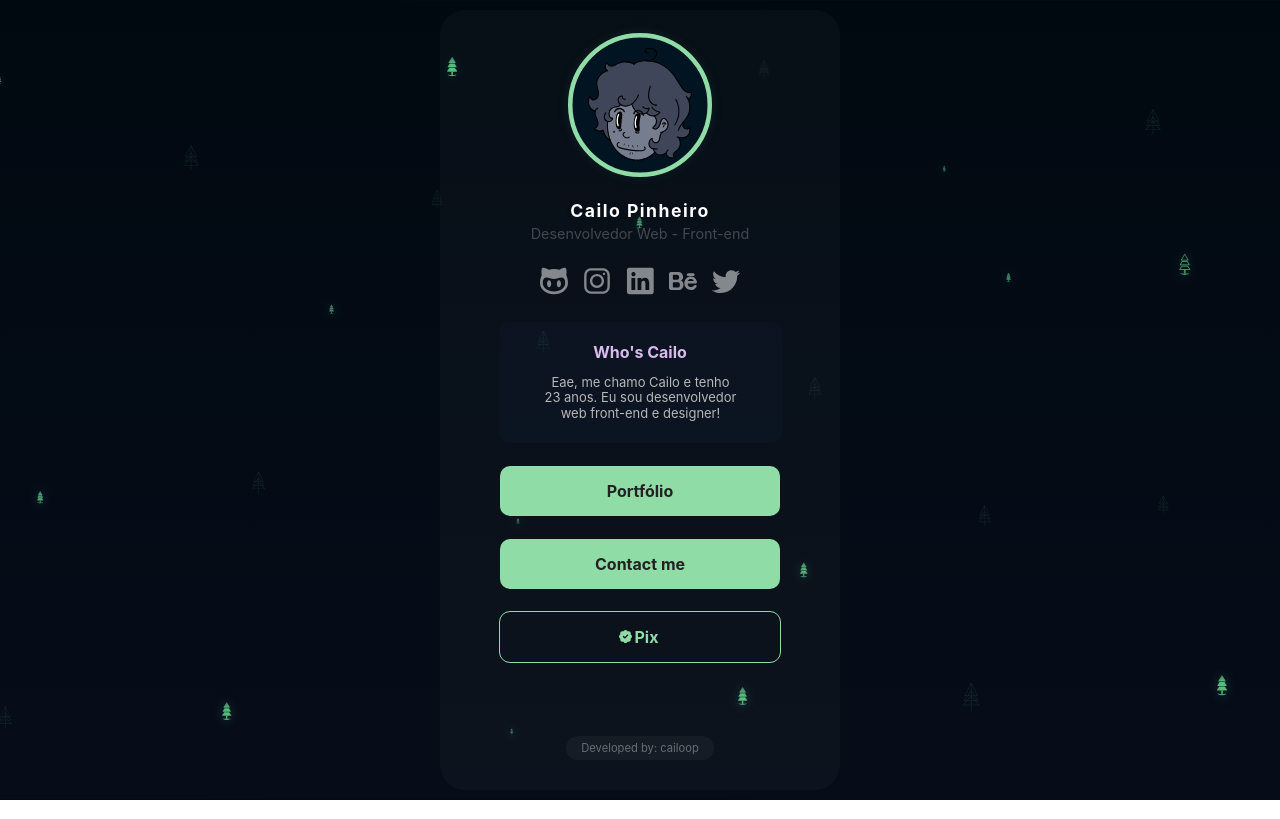
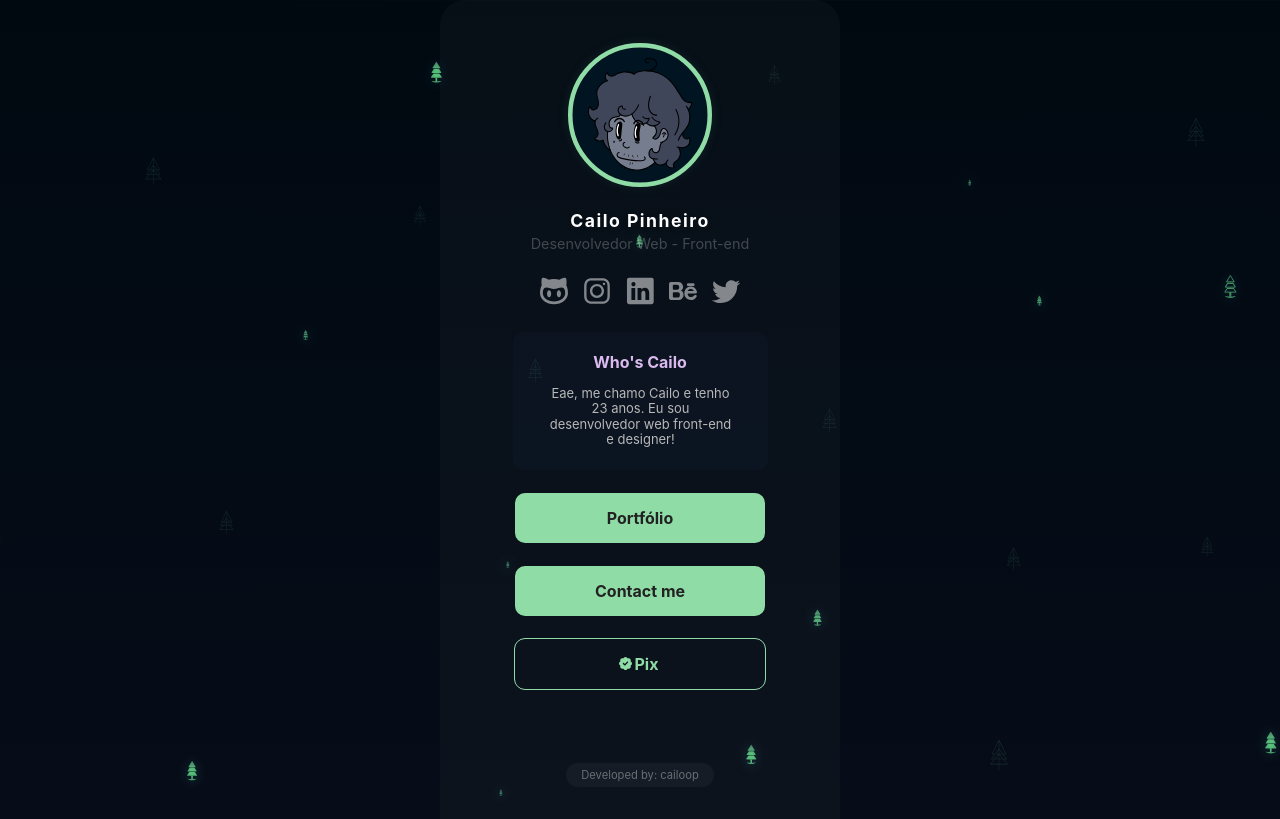
Before and after one commit to CailoPinheiro/personal-link-three, a React (Vite) app: page / in a window 1280 px wide. Built offline with nearby package versions, Linux system fonts and the light colour scheme.

Commit message:
border box ajustments

```diff
--- a/src/components/About/about.css
+++ b/src/components/About/about.css
@@ -17,7 +17,7 @@
     color: #b8b8b8;
     font-size: 0.9em;
     text-align: center;
-    padding: 0px 20px;
+    padding: 0px 10px;
     transform: scale(0.9);
 }
 
--- a/src/pages/Home/home.css
+++ b/src/pages/Home/home.css
@@ -5,7 +5,7 @@
     font-size: 1em;
     color: white;
     box-sizing: border-box;
-    box-sizing: content-box;
+    /* box-sizing: content-box; */
     list-style: none;
 }
 
@@ -41,10 +41,10 @@ body {
     align-items: center;
     gap: 3vh;
     margin: auto;
-    width: 360px;
+    width: 350px;
     padding: 30px;
     border-radius: 25px;
-    /* max-height: 747px; */
+    max-height: fit-content;
 }
 
 #main-content {
@@ -61,7 +61,7 @@ body {
 }
 
 footer {
-    margin-top: 50px;
+    margin: 50px 0px;
     display: flex;
 }
 
@@ -121,8 +121,9 @@ footer span {
         padding: 5vh 1%;
         transition: none;
         background-color: rgba(255, 255, 255, 0.023);
-        max-height: 767px;
-        padding: 10px 20px 30px 20px;
+        width: 400px;
+        /* max-height: 767px; */
+        padding: 30px;
     }
 
     footer {
```
